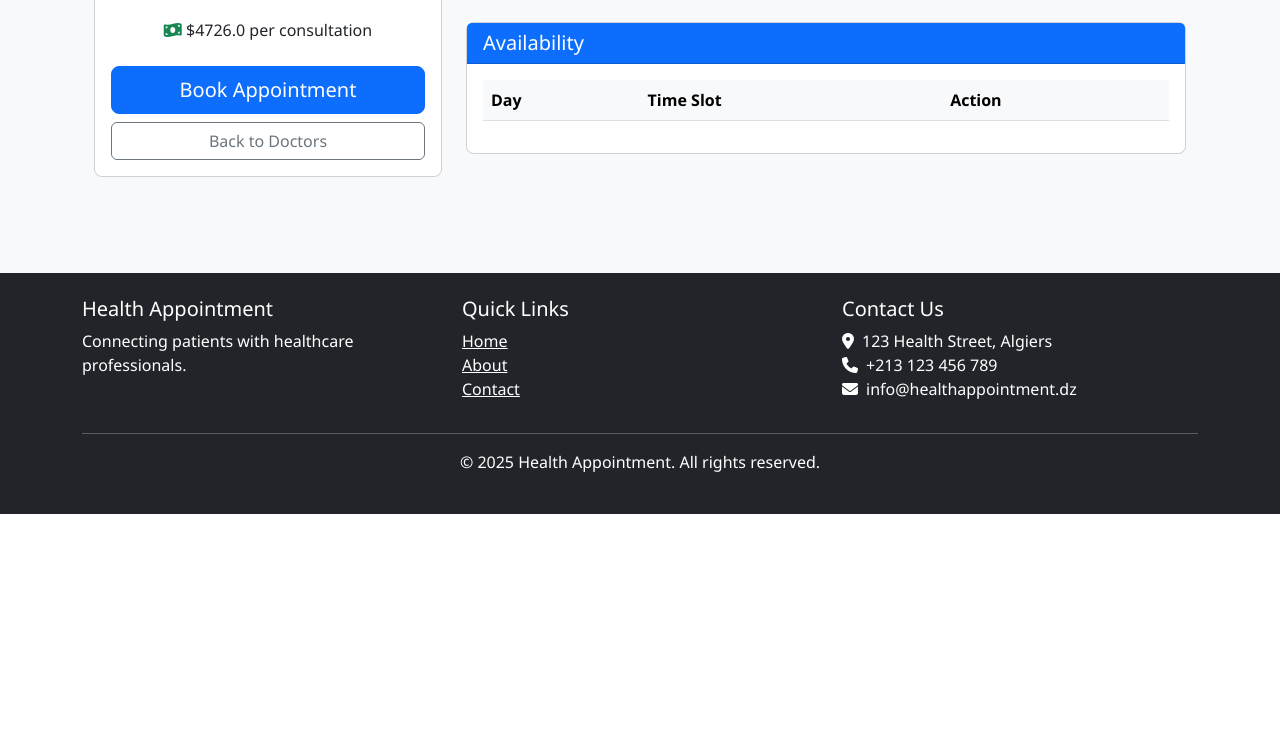
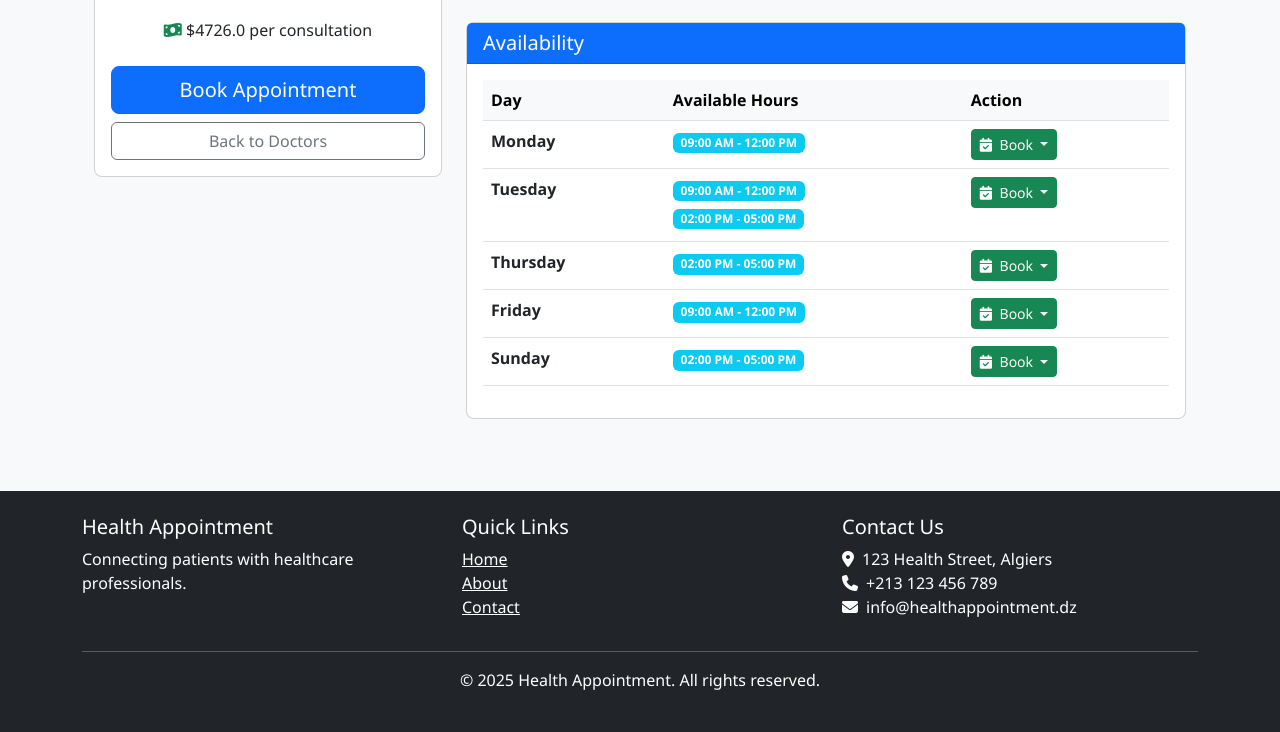
Before and after one commit to morabah/health, a Flask app: page /doctor/1 in a window 1280 px wide. Shown: the part 349-1081 px from the top of the page. Before the commit the page ends 863 px from the top, so only its background shows below. Run offline with Flask 3, Linux system fonts and the light colour scheme; lists and menus that the app fills with data are empty.

Commit message:
password

```diff
--- a/routes.py
+++ b/routes.py
@@ -827,34 +827,88 @@
 # Admin routes
 @admin.route('/dashboard')
 @login_required
+@admin_required
 def dashboard():
-    # In a real app, you would check if the user is an admin
+    """Admin dashboard."""
     return render_template('admin/dashboard.html')
 
 @admin.route('/doctor-verification')
 @login_required
+@admin_required
 def doctor_verification():
-    # In a real app, you would check if the user is an admin
+    """Verify doctor accounts."""
     doctors = Doctor.query.filter_by(verification_status=VerificationStatus.PENDING).all()
     return render_template('admin/doctor_verification.html', doctors=doctors)
 
-@admin.route('/verify-doctor/<int:doctor_id>/<action>', methods=['POST'])
+@admin.route('/verify-doctor/<int:doctor_id>/<action>')
 @login_required
+@admin_required
 def verify_doctor(doctor_id, action):
-    # In a real app, you would check if the user is an admin
+    """Approve or reject a doctor's verification."""
     doctor = Doctor.query.get_or_404(doctor_id)
 
     if action == 'approve':
         doctor.verification_status = VerificationStatus.VERIFIED
-        doctor.user.is_active = True
-        flash(f'Doctor {doctor.user.first_name} {doctor.user.last_name} has been verified.', 'success')
+        flash('Doctor verification approved.', 'success')
     elif action == 'reject':
         doctor.verification_status = VerificationStatus.REJECTED
-        doctor.verification_notes = request.form.get('rejection_reason', '')
-        flash(f'Doctor {doctor.user.first_name} {doctor.user.last_name} has been rejected.', 'info')
+        flash('Doctor verification rejected.', 'danger')
 
     db.session.commit()
     return redirect(url_for('admin.doctor_verification'))
+
+# Test route for adding sample availability (remove in production)
+@main.route('/add-sample-availability/<int:doctor_id>')
+def add_sample_availability(doctor_id):
+    """Add sample availability for testing."""
+    doctor = Doctor.query.get_or_404(doctor_id)
+
+    # Check if doctor already has availability
+    existing = DoctorAvailability.query.filter_by(doctor_id=doctor_id).count()
+    if existing > 0:
+        flash('Doctor already has availability set.', 'info')
+        return redirect(url_for('main.doctor_profile', doctor_id=doctor_id))
+
+    # Add sample availability for Monday, Wednesday, and Friday
+    availabilities = [
+        # Monday
+        DoctorAvailability(
+            doctor_id=doctor_id,
+            day_of_week=0,  # Monday
+            start_time=time(9, 0),  # 9:00 AM
+            end_time=time(11, 0),   # 11:00 AM
+            is_available=True
+        ),
+        DoctorAvailability(
+            doctor_id=doctor_id,
+            day_of_week=0,  # Monday
+            start_time=time(14, 0),  # 2:00 PM
+            end_time=time(16, 0),    # 4:00 PM
+            is_available=True
+        ),
+        # Wednesday
+        DoctorAvailability(
+            doctor_id=doctor_id,
+            day_of_week=2,  # Wednesday
+            start_time=time(10, 0),  # 10:00 AM
+            end_time=time(12, 0),    # 12:00 PM
+            is_available=True
+        ),
+        # Friday
+        DoctorAvailability(
+            doctor_id=doctor_id,
+            day_of_week=4,  # Friday
+            start_time=time(13, 0),  # 1:00 PM
+            end_time=time(17, 0),    # 5:00 PM
+            is_available=True
+        )
+    ]
+
+    db.session.add_all(availabilities)
+    db.session.commit()
+
+    flash('Sample availability added for testing.', 'success')
+    return redirect(url_for('main.doctor_profile', doctor_id=doctor_id))
 
 # Appointment routes
 @main.route('/book-appointment/<int:doctor_id>', methods=['GET', 'POST'])
--- a/templates/main/doctor_profile.html
+++ b/templates/main/doctor_profile.html
@@ -67,37 +67,51 @@
                                 <thead class="table-light">
                                     <tr>
                                         <th>Day</th>
-                                        <th>Time Slot</th>
+                                        <th>Available Hours</th>
                                         <th>Action</th>
                                     </tr>
                                 </thead>
                                 <tbody>
-                                    {% for day_index in range(7) %}
-                                        {% set day_slots = [] %}
+                                    {% set day_availability = {0: [], 1: [], 2: [], 3: [], 4: [], 5: [], 6: []} %}
+
                                     {% for slot in availabilities %}
-                                            {% if slot.day_of_week == day_index %}
-                                                {% set day_slots = day_slots + [slot] %}
+                                        {% if slot.day_of_week in day_availability %}
+                                            {% set _ = day_availability[slot.day_of_week].append(slot) %}
                                         {% endif %}
                                     {% endfor %}
 
-                                        {% if day_slots %}
-                                            {% for slot in day_slots %}
+                                    {% for day_index, slots in day_availability.items() %}
+                                        {% if slots %}
                                             <tr>
                                                 <td>
                                                     <span class="fw-bold">{{ days[day_index] }}</span>
                                                 </td>
                                                 <td>
+                                                    {% for slot in slots %}
+                                                        <div class="mb-1">
                                                             <span class="badge bg-info">
                                                                 {{ slot.start_time.strftime('%I:%M %p') }} - {{ slot.end_time.strftime('%I:%M %p') }}
                                                             </span>
+                                                        </div>
+                                                    {% endfor %}
                                                 </td>
                                                 <td>
-                                                        <a href="{{ url_for('main.book_appointment', doctor_id=doctor.id, date=days[day_index], time=slot.start_time.strftime('%H:%M')) }}" class="btn btn-sm btn-success">
-                                                            <i class="fas fa-calendar-check me-1"></i> Book This Slot
+                                                    <div class="dropdown">
+                                                        <button class="btn btn-sm btn-success dropdown-toggle" type="button" id="dropdownMenuButton{{ day_index }}" data-bs-toggle="dropdown" aria-expanded="false">
+                                                            <i class="fas fa-calendar-check me-1"></i> Book
+                                                        </button>
+                                                        <ul class="dropdown-menu" aria-labelledby="dropdownMenuButton{{ day_index }}">
+                                                            {% for slot in slots %}
+                                                                <li>
+                                                                    <a class="dropdown-item" href="{{ url_for('main.book_appointment', doctor_id=doctor.id, date=days[day_index], time=slot.start_time.strftime('%H:%M')) }}">
+                                                                        {{ slot.start_time.strftime('%I:%M %p') }} - {{ slot.end_time.strftime('%I:%M %p') }}
                                                                     </a>
+                                                                </li>
+                                                            {% endfor %}
+                                                        </ul>
+                                                    </div>
                                                 </td>
                                             </tr>
-                                            {% endfor %}
                                         {% endif %}
                                     {% endfor %}
                                 </tbody>
@@ -106,6 +120,13 @@
                     {% else %}
                         <div class="alert alert-info">
                             <i class="fas fa-info-circle me-2"></i> This doctor has not set any availability yet.
+                        </div>
+
+                        <!-- Debug info - remove in production -->
+                        <div class="mt-3 p-3 border rounded bg-light">
+                            <h6>Debug Info:</h6>
+                            <p>Doctor ID: {{ doctor.id }}</p>
+                            <p>Availability Count: {{ availabilities|length }}</p>
                         </div>
                     {% endif %}
                 </div>
@@ -128,7 +149,7 @@
         }
 
         // Add click events for individual slot booking buttons
-        const slotButtons = document.querySelectorAll('.btn-success');
+        const slotButtons = document.querySelectorAll('.dropdown-item');
         slotButtons.forEach(button => {
             button.addEventListener('click', function(e) {
                 console.log('Slot booking button clicked: ' + this.getAttribute('href'));
```
Also changed, not shown: instance/health_app.db, 2 other files. Lines whose indentation alone changed are shown as unchanged.
